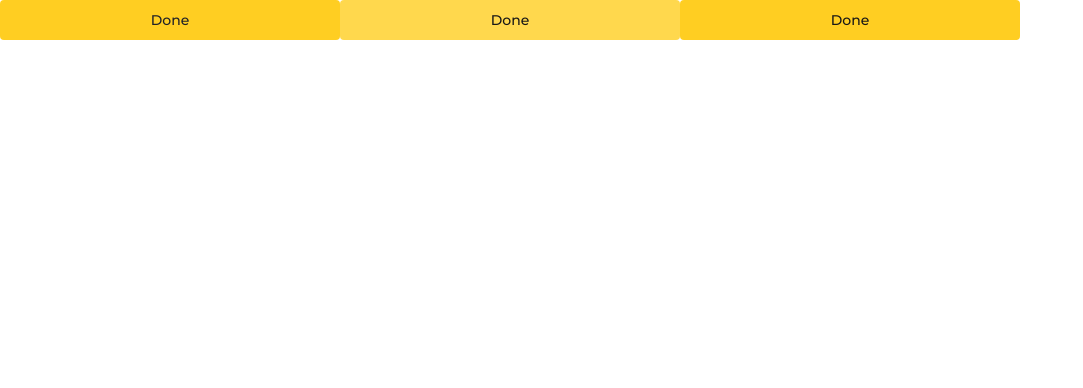
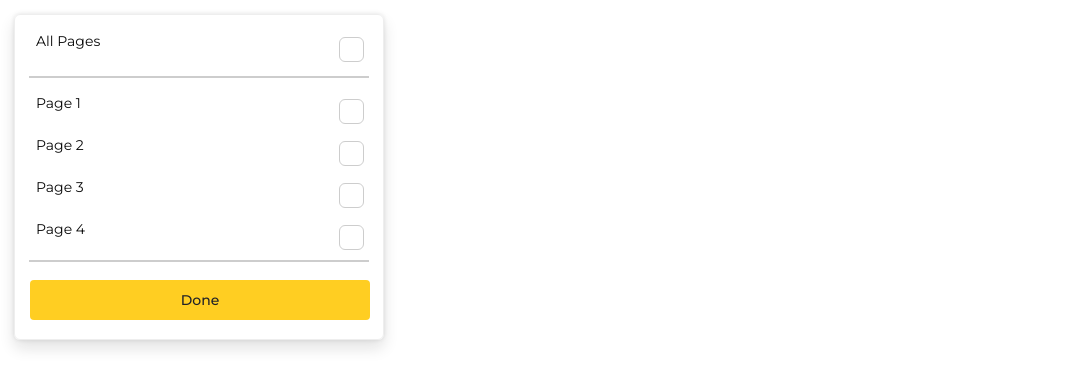
Before and after one commit to Chanaka-Prasanna/assignment1, a Next.js app: page / in a window 1280 px wide. Shown: the top 388 px of the page, without its empty margins (0-1083 px from the left). Built offline with nearby package versions, Linux system fonts and the light colour scheme.

Commit message:
created basic check box, check-box -card and sample design

```diff
--- a/app/page.tsx
+++ b/app/page.tsx
@@ -1,16 +1,33 @@
+import CheckBoxCard from "@/components/shared/check-box-card";
 import { Button } from "@/components/ui/button";
-import Image from "next/image";
 
 export default function Home() {
+  const pages = [
+    { id: 1, name: "Page 1" },
+    { id: 2, name: "Page 2" },
+    { id: 3, name: "Page 3" },
+    { id: 4, name: "Page 4" },
+  ];
   return (
-    <div>
-      <Button className="w-[340px] h-[40px]">Done</Button>
-      <Button variant="variant2" className="w-[340px] h-[40px]">
-        Done
-      </Button>
-      <Button variant="variant3" className="w-[340px] h-[40px]">
-        Done
-      </Button>
+    <div className="m-3.5">
+      <div className="w-[370px] h-[326px] top-[85px] left-[104px] rounded-[6px] border border-[#EEEEEE] shadow-[0px_8px_15px_0px_#1414141F,0px_0px_4px_0px_#1414141A] flex flex-col justify-center items-center">
+        <CheckBoxCard text="All Pages" />
+        <div className="w-[370px] h-[20px] px-[15px] py-[10px] flex gap-[10px]">
+          <hr className="border-[#CDCDCD] w-[340px] border-[0.7px]" />
+        </div>
+        <div className="w-[370px] h-[164px]  flex flex-col ">
+          {pages.map((page) => (
+            <CheckBoxCard key={page.id} text={page.name} />
+          ))}
+        </div>
+        <div className="w-[370px] h-[20px] px-[15px] py-[10px] flex gap-[10px]">
+          <hr className="border-[#CDCDCD] w-[340px] border-[0.7px]" />
+        </div>
+
+        <div className="w-full h-[60px] py-[10px] px-[15px]">
+          <Button className="w-[340px] h-[40px]">Done</Button>
+        </div>
+      </div>
     </div>
   );
 }
--- /dev/null
+++ b/components/shared/check-box-card.tsx
@@ -0,0 +1,18 @@
+import React from "react";
+import { Checkbox } from "../ui/check-box";
+
+const CheckBoxCard = ({ text }: { text: string }) => {
+  return (
+    // <div className="w-[370px] h-[42px] top-[20px] left-[20px] flex justify-between py-[8px] pl-[22px] pr-[15px]">
+    <div className="w-[370px] h-[42px] top-[20px] hover:top-[82px] active:top-[144px] left-[20px] flex justify-between py-[8px] pl-[22px] pr-[15px] transition-all duration-0  group">
+      <p className="font-normal text-[14px] leading-[130%] tracking-[0px] align-middle ">
+        {text}
+      </p>
+      <div className="w-[35px] h-[35px] flex justify-center items-center">
+        <Checkbox />
+      </div>
+    </div>
+  );
+};
+
+export default CheckBoxCard;
--- /dev/null
+++ b/components/ui/check-box.tsx
@@ -0,0 +1,30 @@
+"use client";
+
+import * as React from "react";
+import * as CheckboxPrimitive from "@radix-ui/react-checkbox";
+import { Check } from "lucide-react";
+
+import { cn } from "@/lib/utils";
+
+const Checkbox = React.forwardRef<
+  React.ElementRef<typeof CheckboxPrimitive.Root>,
+  React.ComponentPropsWithoutRef<typeof CheckboxPrimitive.Root>
+>(({ className, ...props }, ref) => (
+  <CheckboxPrimitive.Root
+    ref={ref}
+    className={cn(
+      "peer h-[25px] w-[25px] bg-white shrink-0 rounded-sm border border-[#CDCDCD] ring-offset-background focus-visible:outline-none focus-visible:ring-2 focus-visible:ring-ring focus-visible:ring-offset-2 disabled:cursor-not-allowed disabled:opacity-50 data-[state=checked]:bg-primary data-[state=checked]:text-primary-foreground group-hover:border-[#BDBDBD]",
+      className
+    )}
+    {...props}
+  >
+    <CheckboxPrimitive.Indicator
+      className={cn("flex items-center justify-center text-current")}
+    >
+      <Check className="h-[25px] w-[25px]" />
+    </CheckboxPrimitive.Indicator>
+  </CheckboxPrimitive.Root>
+));
+Checkbox.displayName = CheckboxPrimitive.Root.displayName;
+
+export { Checkbox };
--- a/package.json
+++ b/package.json
@@ -9,6 +9,7 @@
     "lint": "next lint"
   },
   "dependencies": {
+    "@radix-ui/react-checkbox": "^1.1.4",
     "@radix-ui/react-slot": "^1.1.2",
     "class-variance-authority": "^0.7.1",
     "clsx": "^2.1.1",
```
Also changed, not shown: 1 other file (tests, documents, lock files or other folders).
